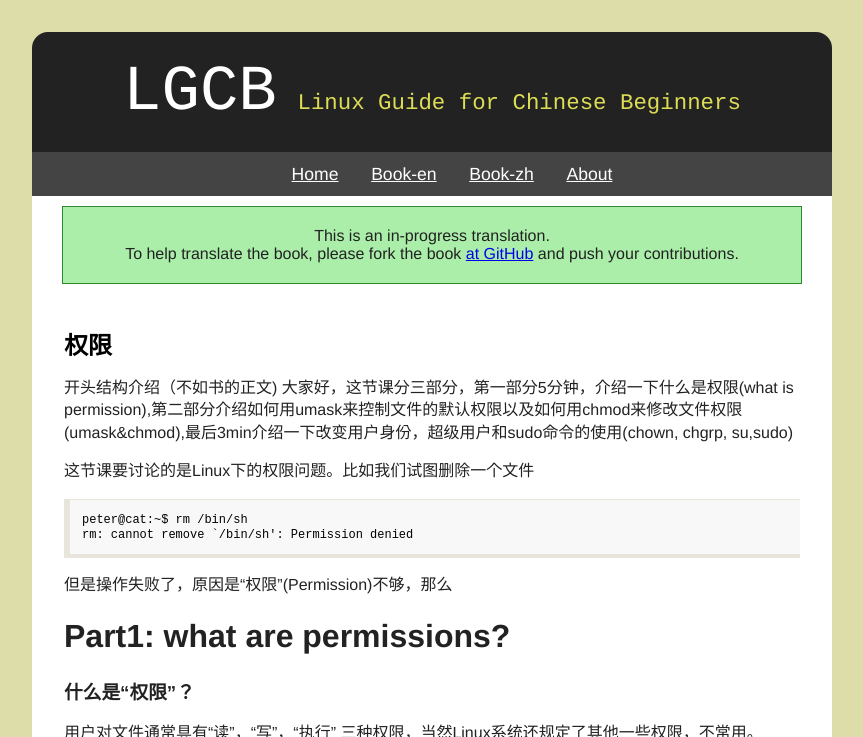
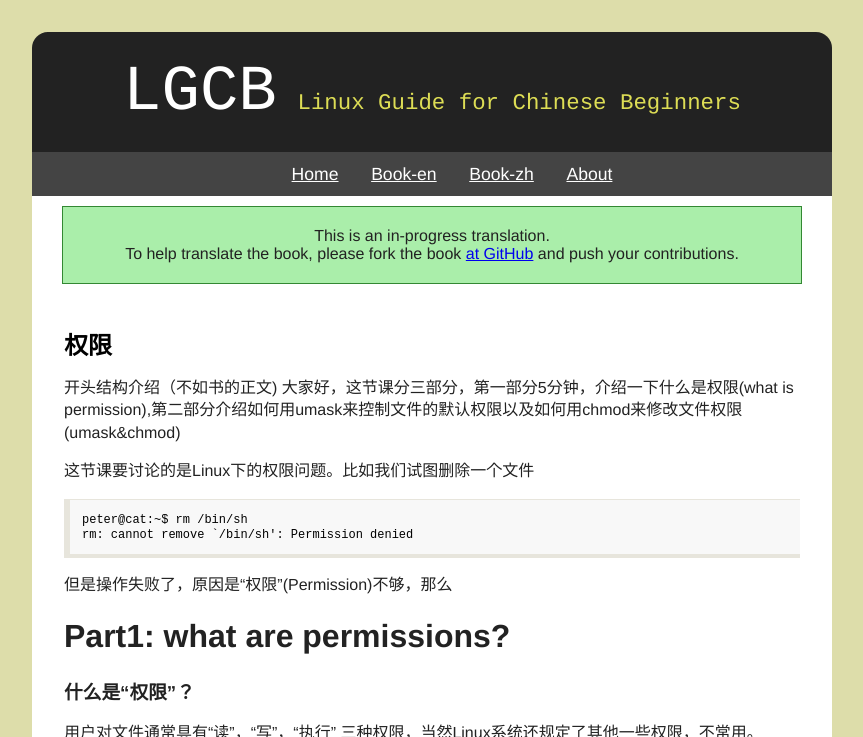
Before and after one commit to happypeter/LGCB, a Jekyll site: the page built from book/zh/bash_perm.md, in a window 1280 px wide and 900 px high, cut to the strip 0-737 px from the top of the window. Shown: the whole strip, without its empty margins (208-1071 px from the left). Built offline with Jekyll 4.4.1, drawn with Linux system fonts in a browser that asks for light colours; Markdown is read by kramdown in place of the engine named in the settings.

Commit message:
identities moved to aonother lesson

```diff
--- a/book/zh/bash_perm.md
+++ b/book/zh/bash_perm.md
@@ -4,7 +4,7 @@ title: 权限
 ---
 开头结构介绍（不如书的正文)
 大家好，这节课分三部分，第一部分5分钟，介绍一下什么是权限(what is
-permission),第二部分介绍如何用umask来控制文件的默认权限以及如何用chmod来修改文件权限(umask&chmod),最后3min介绍一下改变用户身份，超级用户和sudo命令的使用(chown, chgrp, su,sudo)
+permission),第二部分介绍如何用umask来控制文件的默认权限以及如何用chmod来修改文件权限(umask&chmod)
 
 这节课要讨论的是Linux下的权限问题。比如我们试图删除一个文件
 
```
Also changed, not shown: book/zh/bash_id.md (added, +2 -0 lines).
